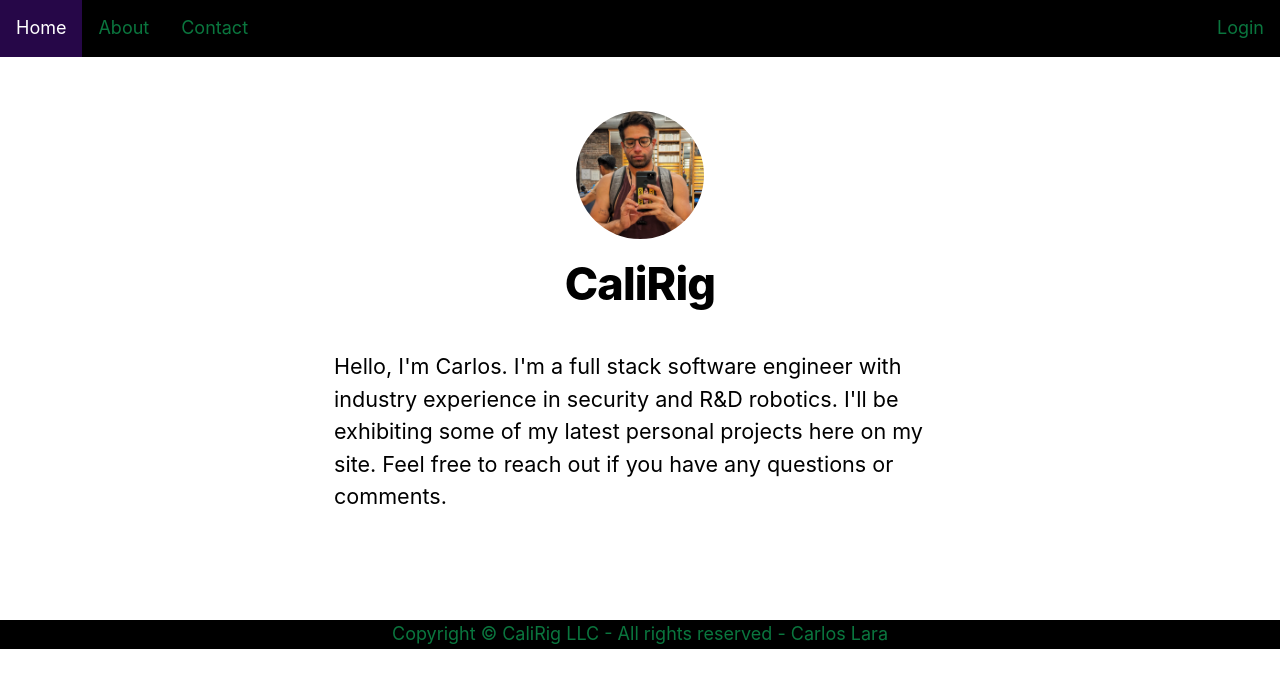
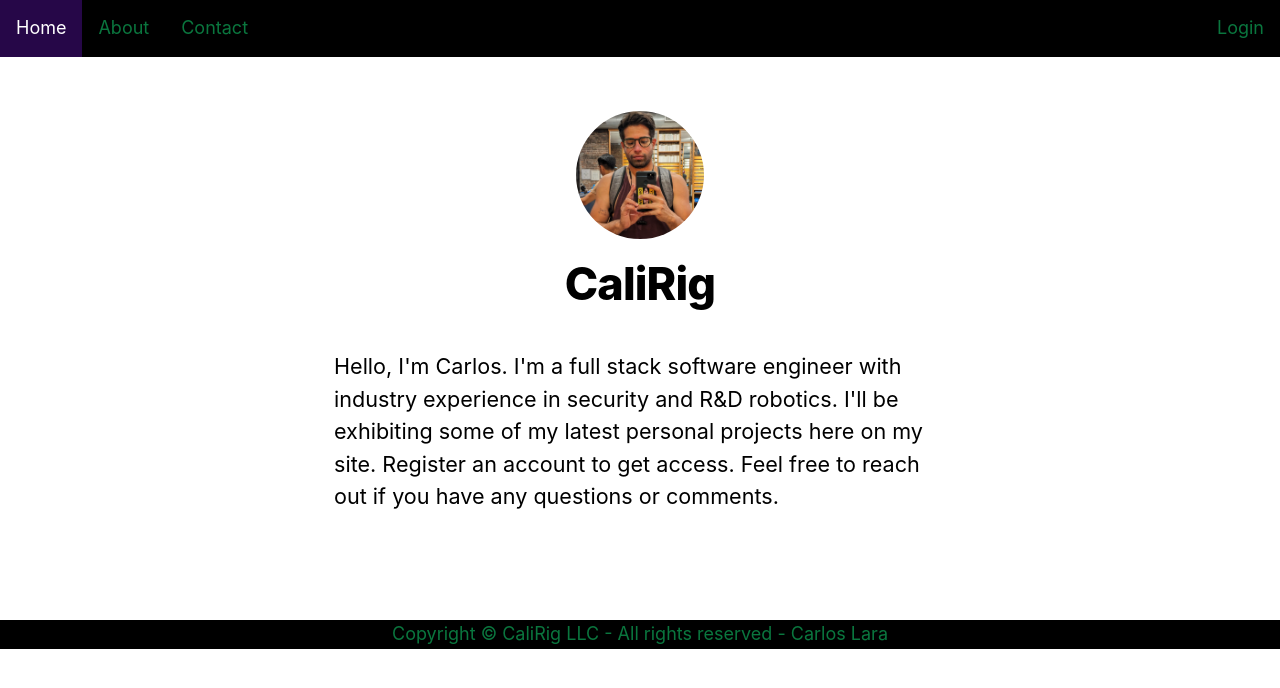
Before and after one commit to calbytes/calirig, a Next.js app: page /about in a window 1280 px wide. Shown: the top 688 px of the page. Built offline with nearby package versions, Linux system fonts and the light colour scheme.

Commit message:
updated about

```diff
--- a/pages/about.tsx
+++ b/pages/about.tsx
@@ -19,7 +19,8 @@ export default function About(): JSX.Element {
           <section className={utilStyles.headingMd}>
             <p>Hello, I'm Carlos. I'm a full stack software engineer with industry experience
               in security and R&D robotics. I'll be exhibiting some of my latest personal
-              projects here on my site. Feel free to reach out if you have any questions or comments.
+              projects here on my site. Register an account to get access. Feel free to reach
+              out if you have any questions or comments.
             </p>
           </section>
         </div>
```
